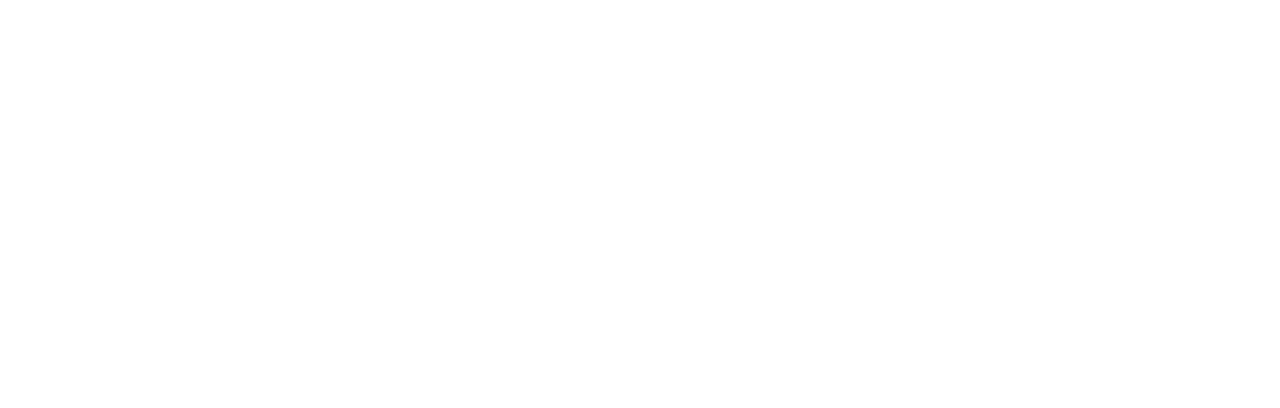
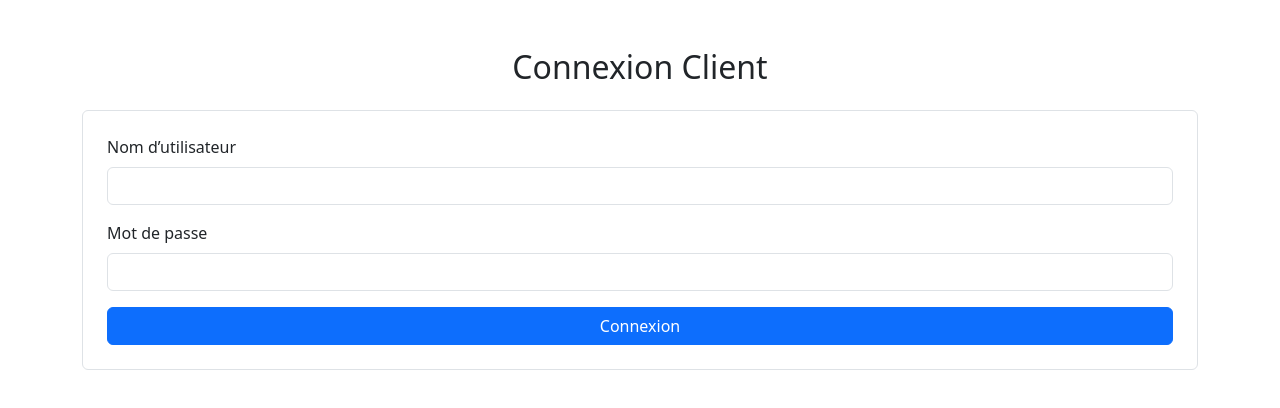
Before and after one commit to BenRhoumaMaher/projetscrum, a React (Create React App) app in the folder frontend/: page /client/login in a window 1280 px wide. Before the commit this address had no page. Shown: the top 408 px of the page. Built offline with nearby package versions, Linux system fonts and the light colour scheme.

Commit message:
working on the user story 2

```diff
--- a/frontend/src/App.js
+++ b/frontend/src/App.js
@@ -9,6 +9,7 @@
 import ProductList from './components/ProductListComponent'
 import EditProductPage from './pages/EditProductPage'
 import CataloguePage from './pages/CataloguePage'
+import ClientLoginPage from './pages/ClientLoginPage'
 
 function App () {
   return (
@@ -23,6 +24,7 @@
         <Route path='/products' element={<ProductList />} />
         <Route path='/edit-product' element={<EditProductPage />} />
         <Route path="/" element={<CataloguePage />} />
+        <Route path="/client/login" element={<ClientLoginPage />} />
       </Routes>
     </BrowserRouter>
   )
--- a/frontend/src/pages/CataloguePage.jsx
+++ b/frontend/src/pages/CataloguePage.jsx
@@ -5,7 +5,6 @@
     const [loading, setLoading] = useState(true);
     const [errorMessage, setErrorMessage] = useState('');
 
-    // Fetch products from the backend
     useEffect(() => {
         const fetchProducts = async () => {
             try {
--- /dev/null
+++ b/frontend/src/pages/ClientLoginPage.jsx
@@ -0,0 +1,78 @@
+import React, { useState } from 'react'
+import { useNavigate } from 'react-router-dom'
+
+const ClientLoginPage = () => {
+  const [formData, setFormData] = useState({
+    username: '',
+    password: ''
+  })
+  const [error, setError] = useState('')
+  const navigate = useNavigate()
+
+  const handleChange = e => {
+    const { name, value } = e.target
+    setFormData(prev => ({
+      ...prev,
+      [name]: value
+    }))
+  }
+
+  const handleSubmit = async e => {
+    e.preventDefault()
+    try {
+      const response = await fetch('http://localhost:5000/api/client/login', {
+        method: 'POST',
+        headers: {
+          'Content-Type': 'application/json'
+        },
+        body: JSON.stringify(formData)
+      })
+
+      if (response.ok) {
+        const data = await response.json()
+        alert('Connexion réussie!')
+        navigate('/')
+      } else {
+        setError('Nom d’utilisateur ou mot de passe incorrect.')
+      }
+    } catch (err) {
+      setError('Erreur lors de la connexion. Veuillez réessayer.')
+    }
+  }
+
+  return (
+    <div className='container mt-5'>
+      <h2 className='text-center mb-4'>Connexion Client</h2>
+      <form onSubmit={handleSubmit} className='p-4 border rounded'>
+        {error && <div className='alert alert-danger'>{error}</div>}
+        <div className='mb-3'>
+          <label className='form-label'>Nom d’utilisateur</label>
+          <input
+            type='text'
+            name='username'
+            className='form-control'
+            value={formData.username}
+            onChange={handleChange}
+            required
+          />
+        </div>
+        <div className='mb-3'>
+          <label className='form-label'>Mot de passe</label>
+          <input
+            type='password'
+            name='password'
+            className='form-control'
+            value={formData.password}
+            onChange={handleChange}
+            required
+          />
+        </div>
+        <button type='submit' className='btn btn-primary w-100'>
+          Connexion
+        </button>
+      </form>
+    </div>
+  )
+}
+
+export default ClientLoginPage
```
